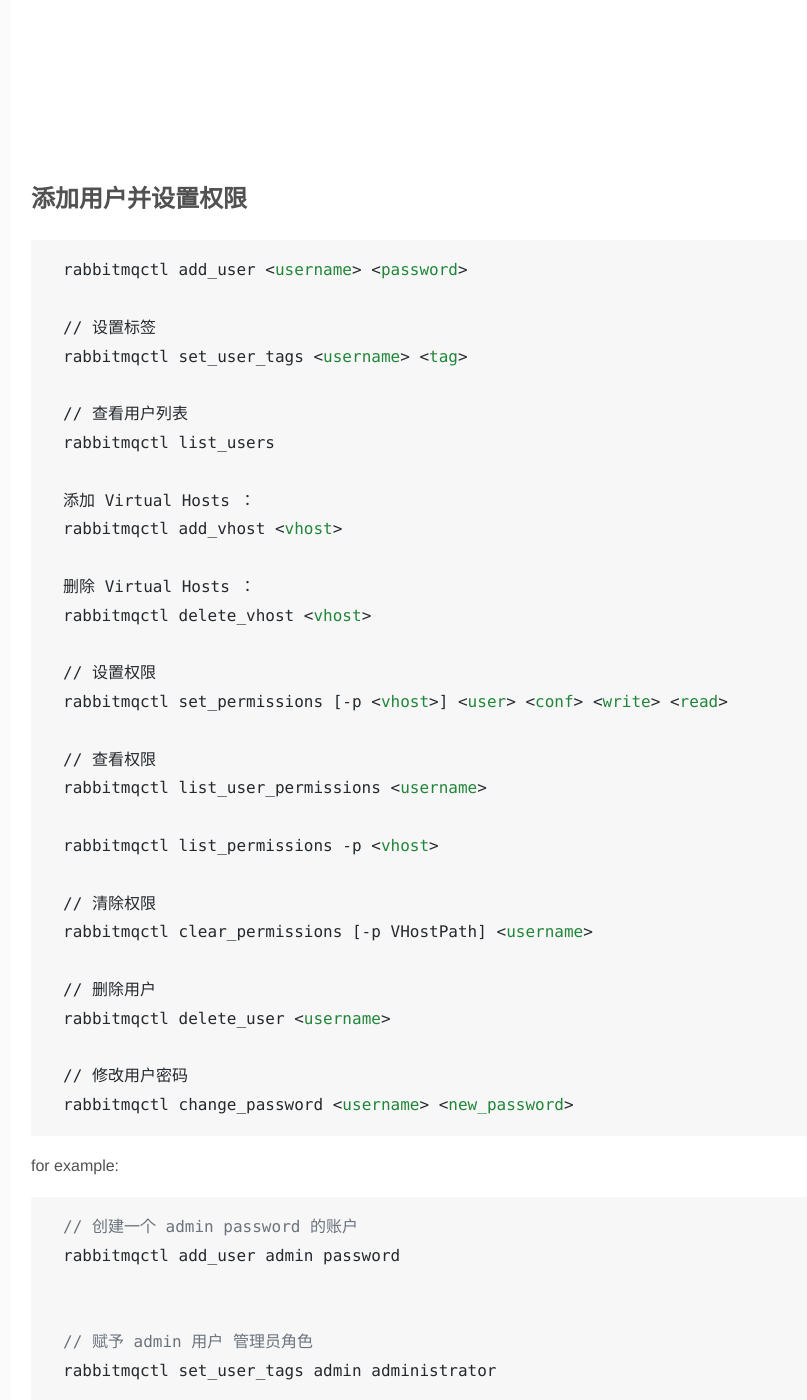
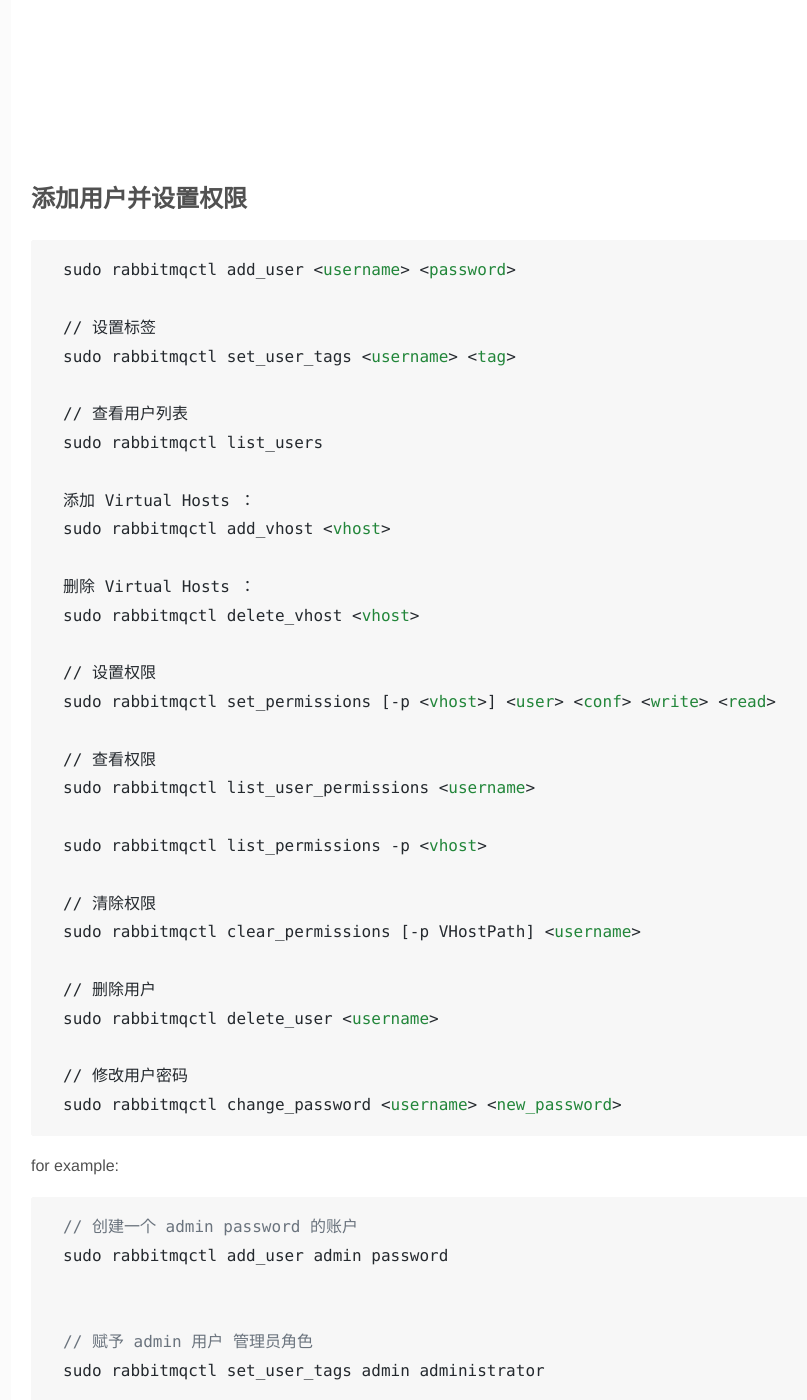
Before and after one commit to dudashuang/dudashuang.github.io, a Jekyll site: the page built from _posts/2018-06-19-rabbitmq.md, in a window 1280 px wide and 1400 px high, scrolled down 4064 px. Shown: the whole window, without its empty margins (149-956 px from the left). Built offline with Jekyll 4.4.1, drawn with Linux system fonts in a browser that asks for light colours; nearby versions of some CDN libraries; some of the changed text lies outside the part shown.

Commit message:
:bug: fix the command of install rabbitmq gui

````diff
--- a/_posts/2018-06-19-rabbitmq.md
+++ b/_posts/2018-06-19-rabbitmq.md
@@ -164,48 +164,48 @@ sudo rabbitmq-plugins enable rabbitmq_management
 ## 添加用户并设置权限
 
 ```shell
-rabbitmqctl add_user <username> <password>
+sudo rabbitmqctl add_user <username> <password>
 
 // 设置标签
-rabbitmqctl set_user_tags <username> <tag>
+sudo rabbitmqctl set_user_tags <username> <tag>
 
 // 查看用户列表
-rabbitmqctl list_users
+sudo rabbitmqctl list_users
 
 添加 Virtual Hosts ：
-rabbitmqctl add_vhost <vhost>
+sudo rabbitmqctl add_vhost <vhost>
 
 删除 Virtual Hosts ：
-rabbitmqctl delete_vhost <vhost>
+sudo rabbitmqctl delete_vhost <vhost>
 
 // 设置权限
-rabbitmqctl set_permissions [-p <vhost>] <user> <conf> <write> <read>
+sudo rabbitmqctl set_permissions [-p <vhost>] <user> <conf> <write> <read>
 
 // 查看权限
-rabbitmqctl list_user_permissions <username>
+sudo rabbitmqctl list_user_permissions <username>
 
-rabbitmqctl list_permissions -p <vhost>
+sudo rabbitmqctl list_permissions -p <vhost>
 
 // 清除权限
-rabbitmqctl clear_permissions [-p VHostPath] <username>
+sudo rabbitmqctl clear_permissions [-p VHostPath] <username>
 
 // 删除用户
-rabbitmqctl delete_user <username>
+sudo rabbitmqctl delete_user <username>
 
 // 修改用户密码
-rabbitmqctl change_password <username> <new_password>
+sudo rabbitmqctl change_password <username> <new_password>
 ```
 
 for example:
 
 ```shell
 // 创建一个 admin password 的账户
-rabbitmqctl add_user admin password
+sudo rabbitmqctl add_user admin password
 
 
 // 赋予 admin 用户 管理员角色
-rabbitmqctl set_user_tags admin administrator
+sudo rabbitmqctl set_user_tags admin administrator
 
 // 设置 admin 在 '/' 这个vhost中拥有所有权限
-rabbitmqctl  set_permissions -p / admin '.*' '.*' '.*'
+sudo rabbitmqctl  set_permissions -p / admin '.*' '.*' '.*'
 ```
````
